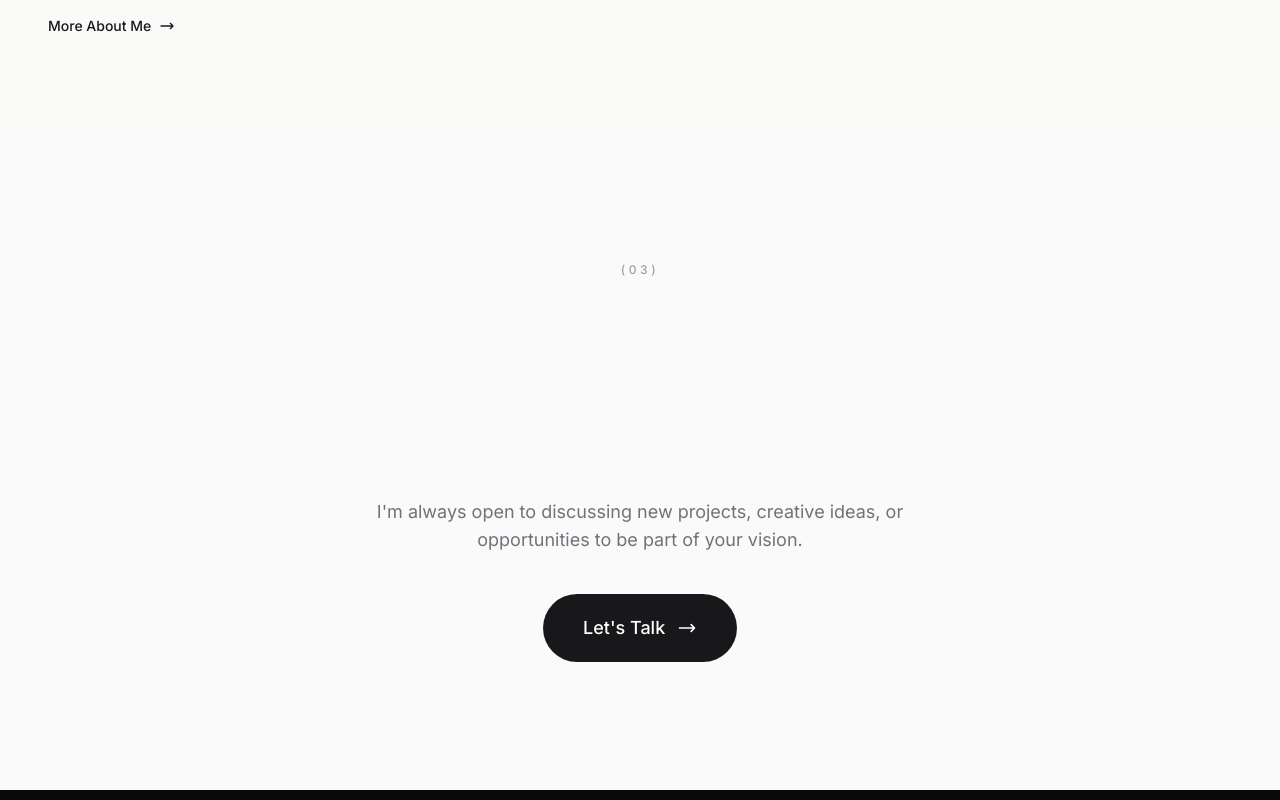
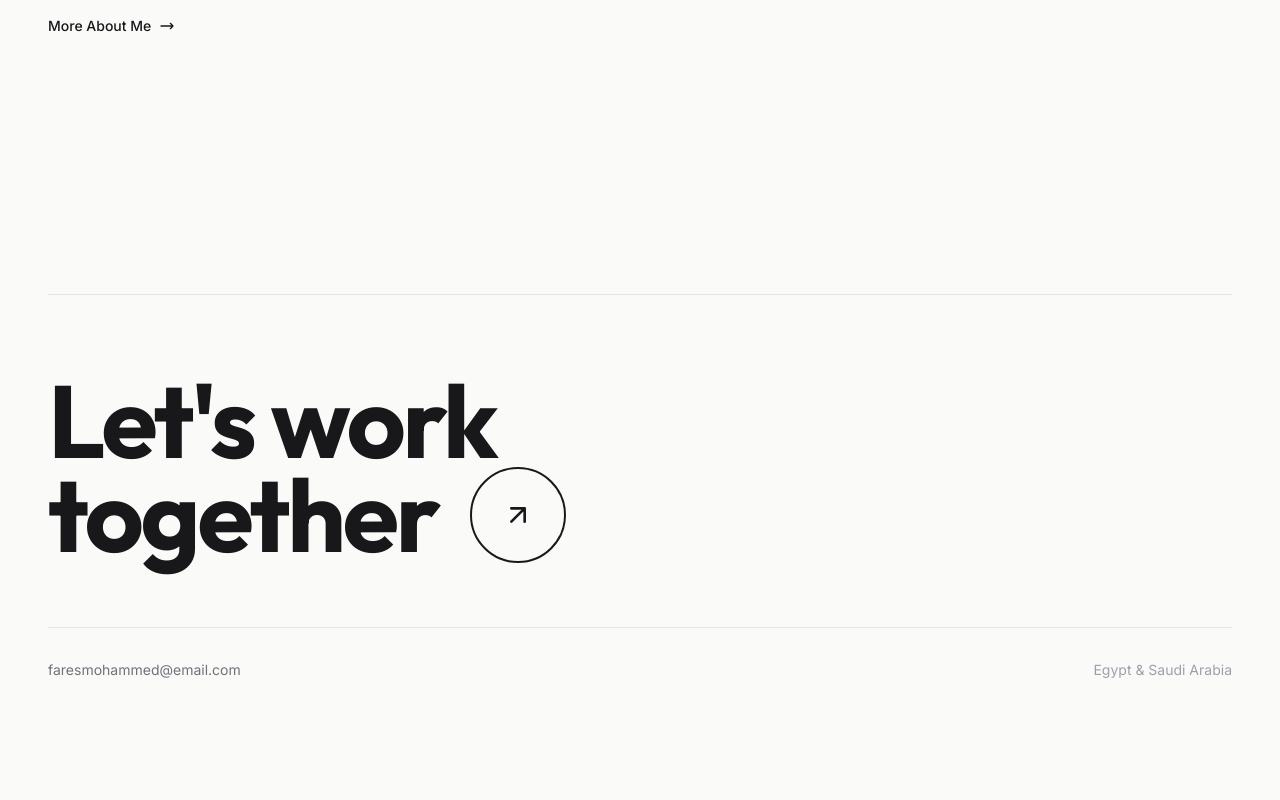
Before and after one commit to ameenmv/FARES, a Nuxt app: page / in a window 1280 px wide. Shown: the part 4800-5600 px from the top of the page. Built offline with nearby package versions, Linux system fonts and the light colour scheme.

Commit message:
feat: redesign ContactCta component with typography-driven layout and GSAP animations

```diff
--- a/components/home/ContactCta.vue
+++ b/components/home/ContactCta.vue
@@ -1,32 +1,51 @@
 <template>
-  <section class="py-32 bg-zinc-50 overflow-hidden" id="contact-cta">
-    <div class="container mx-auto px-6 lg:px-12 text-center">
-      <div ref="ctaRef" class="max-w-3xl mx-auto">
-        <span ref="numRef" class="text-xs font-medium uppercase tracking-[0.3em] text-zinc-400 mb-4 block" style="opacity: 0">(03)</span>
-        <h2
-          ref="headingRef"
-          class="text-4xl md:text-6xl lg:text-7xl font-heading font-bold text-zinc-900 mb-6 leading-tight"
-          style="opacity: 0; transform: scale(0.85)"
+  <section class="py-32 md:py-40 overflow-hidden" id="contact-cta">
+    <div class="container mx-auto px-6 lg:px-12">
+      <!-- Top divider -->
+      <div ref="dividerRef" class="h-[1px] bg-zinc-200 mb-20" />
+
+      <!-- Large text CTA -->
+      <div ref="ctaRef">
+        <!-- Massive heading that fills the width -->
+        <NuxtLink
+          ref="linkRef"
+          to="/contact"
+          class="group block"
+          id="cta-contact-link"
         >
-          Have a project
-          <br />
-          in mind?
-        </h2>
-        <p ref="descRef" class="text-lg text-zinc-500 mb-10 max-w-xl mx-auto" style="opacity: 0">
-          I'm always open to discussing new projects, creative ideas, or opportunities to be part of your vision.
-        </p>
-        <NuxtLink
-          ref="btnRef"
-          to="/contact"
-          class="magnetic-btn inline-flex items-center gap-3 bg-zinc-900 text-white px-10 py-5 rounded-full text-lg font-medium hover:bg-zinc-700 transition-colors duration-500 group"
-          id="cta-contact-link"
-          style="opacity: 0; transform: translateY(20px)"
+          <h2
+            ref="headingRef"
+            class="font-heading font-bold text-zinc-900 leading-[0.9] tracking-[-0.03em] group-hover:text-zinc-400 transition-colors duration-700"
+            style="font-size: clamp(3rem, 8vw, 9rem); opacity: 0; transform: translateY(40px)"
+          >
+            Let's work
+            <br />
+            <span class="inline-flex items-center gap-4 md:gap-8">
+              together
+              <!-- Arrow circle -->
+              <span
+                class="inline-flex items-center justify-center w-16 h-16 md:w-24 md:h-24 rounded-full border-2 border-zinc-900 group-hover:bg-zinc-900 group-hover:border-zinc-900 transition-all duration-500 flex-shrink-0 transform group-hover:rotate-45"
+              >
+                <svg class="w-6 h-6 md:w-8 md:h-8 text-zinc-900 group-hover:text-white transition-colors duration-500" fill="none" viewBox="0 0 24 24" stroke="currentColor">
+                  <path stroke-linecap="round" stroke-linejoin="round" stroke-width="2" d="M7 17L17 7M17 7H7M17 7v10" />
+                </svg>
+              </span>
+            </span>
+          </h2>
+        </NuxtLink>
+      </div>
+
+      <!-- Bottom row: email + location -->
+      <div ref="bottomRef" class="flex flex-col md:flex-row justify-between items-start md:items-center mt-16 pt-8 border-t border-zinc-200 gap-6" style="opacity: 0">
+        <a
+          href="mailto:faresmohammed@email.com"
+          class="text-sm text-zinc-500 hover:text-zinc-900 transition-colors duration-300"
         >
-          Let's Talk
-          <svg class="w-5 h-5 transform group-hover:translate-x-1 transition-transform duration-300" fill="none" viewBox="0 0 24 24" stroke="currentColor">
-            <path stroke-linecap="round" stroke-linejoin="round" stroke-width="2" d="M17 8l4 4m0 0l-4 4m4-4H3" />
-          </svg>
-        </NuxtLink>
+          faresmohammed@email.com
+        </a>
+        <span class="text-sm text-zinc-400">
+          Egypt & Saudi Arabia
+        </span>
       </div>
     </div>
   </section>
@@ -36,13 +55,13 @@
 import { gsap } from 'gsap'
 import { ScrollTrigger } from 'gsap/ScrollTrigger'
 
-const { magneticElement } = useAnimations()
+const { lineDraw, magneticElement } = useAnimations()
 
 const ctaRef = ref<HTMLElement>()
-const numRef = ref<HTMLElement>()
 const headingRef = ref<HTMLElement>()
-const descRef = ref<HTMLElement>()
-const btnRef = ref<HTMLElement>()
+const dividerRef = ref<HTMLElement>()
+const bottomRef = ref<HTMLElement>()
+const linkRef = ref<HTMLElement>()
 
 const cleanups: (() => void)[] = []
 
@@ -50,52 +69,53 @@ onMounted(() => {
   gsap.registerPlugin(ScrollTrigger)
 
   nextTick(() => {
-    // Number
-    if (numRef.value) {
-      gsap.to(numRef.value, {
-        opacity: 1,
-        duration: 0.6,
-        scrollTrigger: { trigger: ctaRef.value, start: 'top 80%', toggleActions: 'play none none none' },
+    const sectionEl = document.getElementById('contact-cta')
+
+    // Divider line
+    if (dividerRef.value) {
+      lineDraw(dividerRef.value, {
+        duration: 1,
+        scrollTrigger: { trigger: sectionEl, start: 'top 90%', toggleActions: 'play none none none' },
       })
     }
 
-    // Heading — scale-in on scroll (scrub-linked)
+    // Heading — slides up
     if (headingRef.value) {
       gsap.to(headingRef.value, {
         opacity: 1,
-        scale: 1,
-        ease: 'none',
-        scrollTrigger: {
-          trigger: headingRef.value,
-          start: 'top 85%',
-          end: 'top 40%',
-          scrub: 0.8,
-        },
+        y: 0,
+        duration: 1,
+        ease: 'power3.out',
+        scrollTrigger: { trigger: sectionEl, start: 'top 85%', toggleActions: 'play none none none' },
       })
     }
 
-    // Description
-    if (descRef.value) {
-      gsap.to(descRef.value, {
+    // Bottom row
+    if (bottomRef.value) {
+      gsap.to(bottomRef.value, {
         opacity: 1,
         duration: 0.8,
-        scrollTrigger: { trigger: descRef.value, start: 'top 85%', toggleActions: 'play none none none' },
+        delay: 0.3,
+        scrollTrigger: { trigger: sectionEl, start: 'top 85%', toggleActions: 'play none none none' },
       })
     }
 
-    // Button
-    if (btnRef.value) {
-      const btnEl = btnRef.value?.$el ?? btnRef.value
-      gsap.to(btnEl, {
-        opacity: 1,
-        y: 0,
-        duration: 0.8,
-        scrollTrigger: { trigger: btnEl, start: 'top 90%', toggleActions: 'play none none none' },
-      })
-
-      const cleanup = magneticElement(btnEl, 0.3)
+    // Magnetic on the link
+    if (linkRef.value) {
+      const linkEl = linkRef.value?.$el ?? linkRef.value
+      const cleanup = magneticElement(linkEl, 0.1)
       if (cleanup) cleanups.push(cleanup)
     }
+
+    // Fallback
+    setTimeout(() => {
+      if (headingRef.value && getComputedStyle(headingRef.value).opacity === '0') {
+        gsap.to(headingRef.value, { opacity: 1, y: 0, duration: 0.5 })
+      }
+      if (bottomRef.value && getComputedStyle(bottomRef.value).opacity === '0') {
+        gsap.to(bottomRef.value, { opacity: 1, duration: 0.5 })
+      }
+    }, 3000)
   })
 })
 
```
